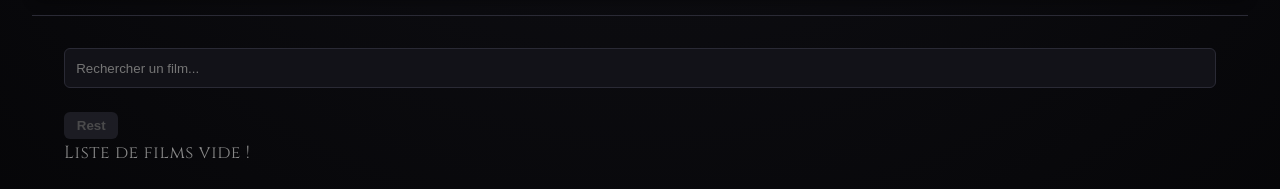
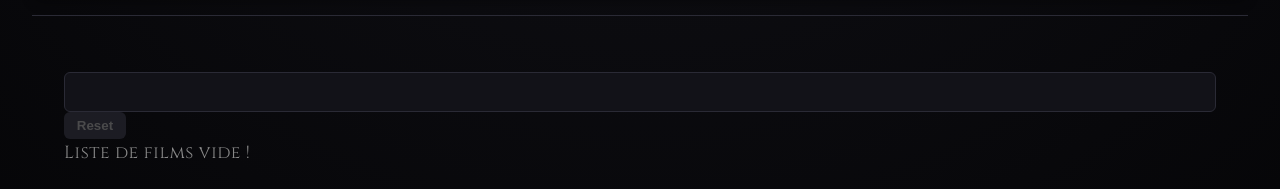
Before and after one commit to loic-job-dev/FilmScope, a Vue app: page /favorites in a window 1280 px wide. Shown: the part 506-695 px from the top of the page. Built offline with nearby package versions, Linux system fonts and the light colour scheme; no server answers.

Commit message:
feature : search by year added

```diff
--- a/src/components/SearchBar.vue
+++ b/src/components/SearchBar.vue
@@ -3,31 +3,55 @@ import { ref, computed } from 'vue'
 import Button from './Button.vue'
 
 defineProps({
+  label: {
+    type: String,
+    required: true,
+  },
   modelValue: {
     type: String,
     default: '',
   },
+  placeHolder: {
+    type: String,
+    default: '',
+  }
 })
 
 defineEmits(['update:modelValue'])
 </script>
 
 <template>
-  <input
-    :value="modelValue"
-    @input="$emit('update:modelValue', $event.target.value)"
-    placeholder="Rechercher un film..."
-    type="search"
-  />
+  <div class="search-container">
+    <label for="search-input" class="label">
+      {{ label }}
+    </label>
 
-  <Button text="Rest" @click="$emit('update:modelValue', '')" :disabled="modelValue === ''" />
+    <input id="search-input" :value="modelValue" @input="$emit('update:modelValue', $event.target.value)"
+      :placeholder="placeHolder" type="search" />
+  </div>
+
+  <Button text="Reset" @click="$emit('update:modelValue', '')" :disabled="modelValue === ''" />
+
 </template>
 
 <style scoped>
+.search-container {
+  display: flex;
+  flex-direction: column;
+  gap: 0.5rem;
+  margin-top: 1rem;
+}
+
+.label {
+  font-size: 0.9rem;
+  color: var(--color-text);
+  opacity: 0.7;
+  letter-spacing: 0.5px;
+}
+
 input {
   width: 100%;
   padding: 0.7rem;
-  margin-bottom: 1.5rem;
 
   background-color: var(--color-background-soft);
   border: 1px solid var(--color-border);
--- a/src/services/tmdbService.js
+++ b/src/services/tmdbService.js
@@ -18,6 +18,13 @@ export async function searchFilms(query) {
 
   const { data } = await withMinDelay(api.get('/search/movie', { params: { query } }))
   return data.results
+}
+
+export async function searchByYear(year) {
+    if (!year || isNaN(year)) return []
+
+    const { data } = await withMinDelay(api.get('/discover/movie', { params: { primary_release_year: year, sort_by: 'popularity.desc' } }))
+    return data.results
 }
 
 export async function getFilmDetail(id) {
--- a/src/views/HomeView.vue
+++ b/src/views/HomeView.vue
@@ -3,7 +3,7 @@ import { ref, computed, watch, onMounted } from 'vue'
 import FilmList from '@/components/FilmList.vue'
 import SearchBar from '@/components/SearchBar.vue'
 import Button from '@/components/Button.vue'
-import { getPopularFilms, searchFilms } from '@/services/tmdbService'
+import { getPopularFilms, searchByYear, searchFilms } from '@/services/tmdbService'
 import { useRoute, useRouter } from 'vue-router'
 import Spinner from '@/components/Spinner.vue'
 
@@ -13,13 +13,18 @@ const route = useRoute()
 const router = useRouter()
 
 const search = ref('')
+const searchYear = ref('')
 const popularFilms = ref([])
 const searchResults = ref([])
 const isLoading = ref(false)
 const error = ref(null)
 
 // Afficher les résultats de recherche ou les films populaires
-const displayedFilms = computed(() => (search.value ? searchResults.value : popularFilms.value))
+const displayedFilms = computed(() => {
+  if (search.value) return searchResults.value
+  if (searchYear.value) return searchResults.value
+  return popularFilms.value
+})
 
 // Variable dynamique pour le numéro de page
 const currentPage = computed(() => Number(route.params.page || 1))
@@ -52,6 +57,7 @@ let timeout = null
 
 watch(search, (newQuery) => {
   // search est un ref, donc chaque changement déclenche le watch
+  searchYear.value = ''
   clearTimeout(timeout)
 
   timeout = setTimeout(async () => {
@@ -69,6 +75,26 @@ watch(search, (newQuery) => {
   }, 1000) // 1s
 })
 
+watch(searchYear, (newYear) => {
+  search.value = ''
+  // search est un ref, donc chaque changement déclenche le watch
+  clearTimeout(timeout)
+
+  timeout = setTimeout(async () => {
+    if (!newYear || isNaN(newYear)) {
+      searchResults.value = []
+      return
+    }
+
+    isLoading.value = true
+    try {
+      searchResults.value = await searchByYear(newYear)
+    } finally {
+      isLoading.value = false
+    }
+  }, 1000) // 1s
+})
+
 watch(
   () => route.params.page, // route.params.page n'est pas un ref, juste une valeur, donc le watch doit regarder une fonction (getter réactif)
   (newPage) => {
@@ -80,7 +106,8 @@ watch(
 
 <template>
   <main>
-    <SearchBar v-model="search" />
+    <SearchBar label="Recherche par titre" v-model="search" place-holder="Titre du film..." />
+    <SearchBar label="Recherche par année" v-model="searchYear" place-holder="Année du film..." />
 
     <div class="nav_buttons">
       <Button text="Précédent" @click="goToPage(currentPage - 1)" :disabled="currentPage === 1" />
```
